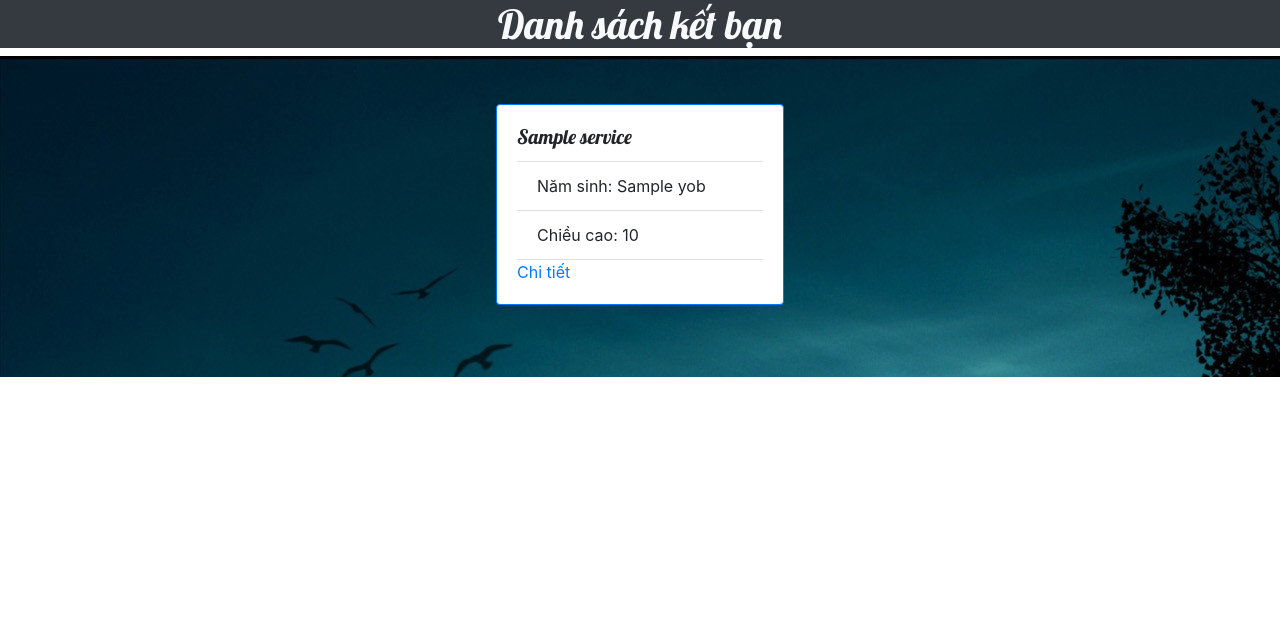
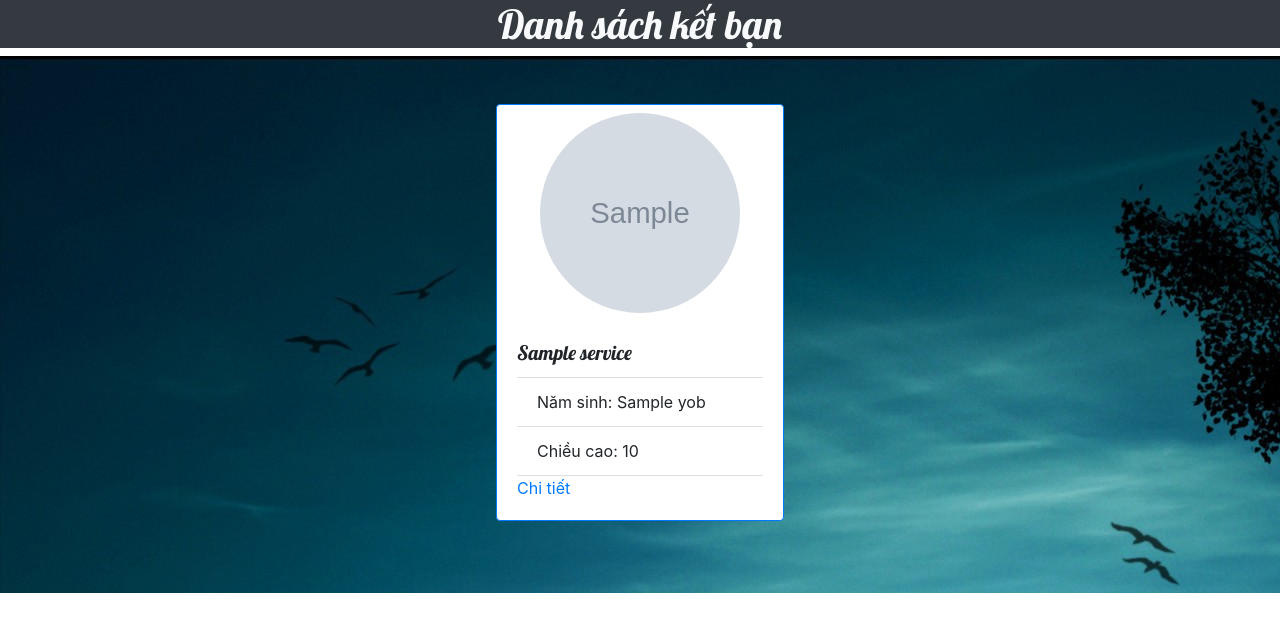
Before and after one commit to AnhVuH/VuHongAnh_WebModule_C4E16, a Flask app: template Pilot-app-remake/templates/services_gender.html in a window 1280 px wide. Shown: the top 632 px of the page. Run offline with Flask 2, Linux system fonts and the light colour scheme; the template is opened without the code that fills it: most values are stand-ins (such as "Sample title", 1, 10 or a date in 2020); grey boxes marked "Sample" are stand-in pictures; some libraries are stand-ins or nearby versions.

Commit message:
ex2 repair

```diff
--- a/Pilot-app-remake/static/css/search.css
+++ b/Pilot-app-remake/static/css/search.css
@@ -4,3 +4,8 @@
 .font-lobster{
   font-family: 'Lobster',cursive;
 }
+
+.img-detail{
+   width :200px;
+   height :200px;
+   border-radius: 100%;
--- a/Pilot-app-remake/templates/detail.html
+++ b/Pilot-app-remake/templates/detail.html
@@ -10,7 +10,7 @@
     <div class="h-200px font-lobster bg-primary"> <h3 class= "text-light font-weight-bold text-center" > Thông tin chi tiết</h3> </div>
     <div class="h-1000px  bg-img-detail  d-flex flex-column align-items-center pt-5">
       <img class = "img-detail" src= "{{ service.image }}" alt="not found">
-      <ul class="list-group py-5 font-Roboto font-weight-bold">
+      <ul class="list-group py-5 font-Roboto font-weight-bold w-400px">
         <li class="list-group-item text-center font-weight-bold font-lobster">{{ service.name }}</li>
         <li class="list-group-item">Mô tả: {{service.description}}</li>
         <li class="list-group-item">Năm sinh <i class="fas fa-birthday-cake"></i>: {{service.yob}}</li>
--- a/Pilot-app-remake/templates/index.html
+++ b/Pilot-app-remake/templates/index.html
@@ -7,7 +7,7 @@
     <link rel="stylesheet" href="../static/css/homepage.css">
   </head>
   <body>
-    <div class="container">
+    <div class="">
       {% include "homepage/navigation.html" %}
       {% include "homepage/carousel.html" %}
       {% include "homepage/mission.html" %}
--- a/Pilot-app-remake/templates/services_gender.html
+++ b/Pilot-app-remake/templates/services_gender.html
@@ -10,12 +10,10 @@
       <h1 class = "text-center font-lobster bg-dark text-light">Danh sách kết bạn</h1>
       <div class="d-flex flex-wrap justify-content-around py-5 bg-img ">
         {% for service in services_o %}
-        <div class="card border border-primary mb-4" style="width: 18rem;">
-          {% if service.gender == 0 %}
-          <img class="card-img-top" src="../static/image/female-profile.jpg" alt="Not found">
-          {% elif service.gender == 1 %}
-          <img class="card-img-top" src="../static/image/male-profile.jpg" alt="Not found">
-          {%endif%}
+        <div class="card border border-primary mb-4 " style="width: 18rem;">
+          <div class="d-flex justify-content-center py-2">
+            <img class = "img-detail" src= "{{ service.image }}" alt="not found">
+          </div>
           <div class="card-body">
             <h5 class="card-title font-lobster">  {{service.name}}</h5>
             <ul class="list-group list-group-flush">
```
Also changed, not shown: Pilot-app-remake/static/css/detail.css (+6 -2 lines).
